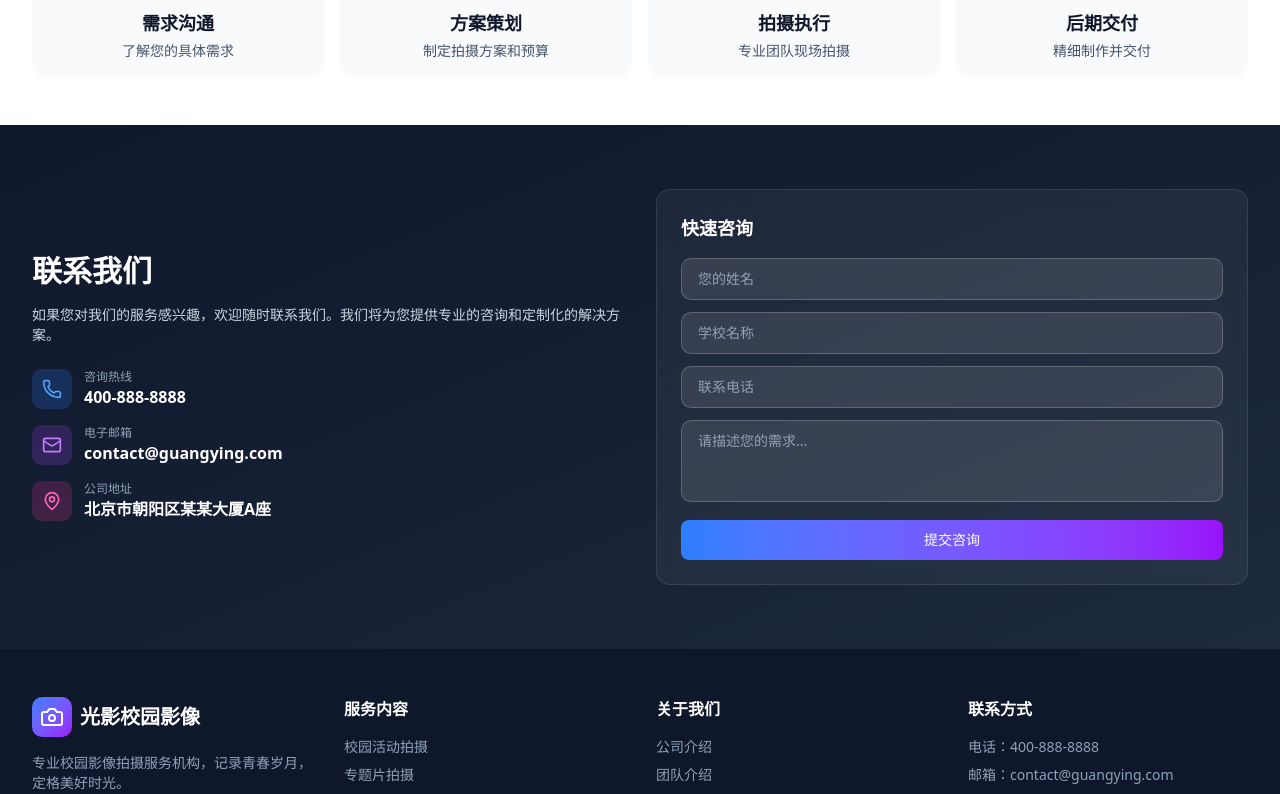
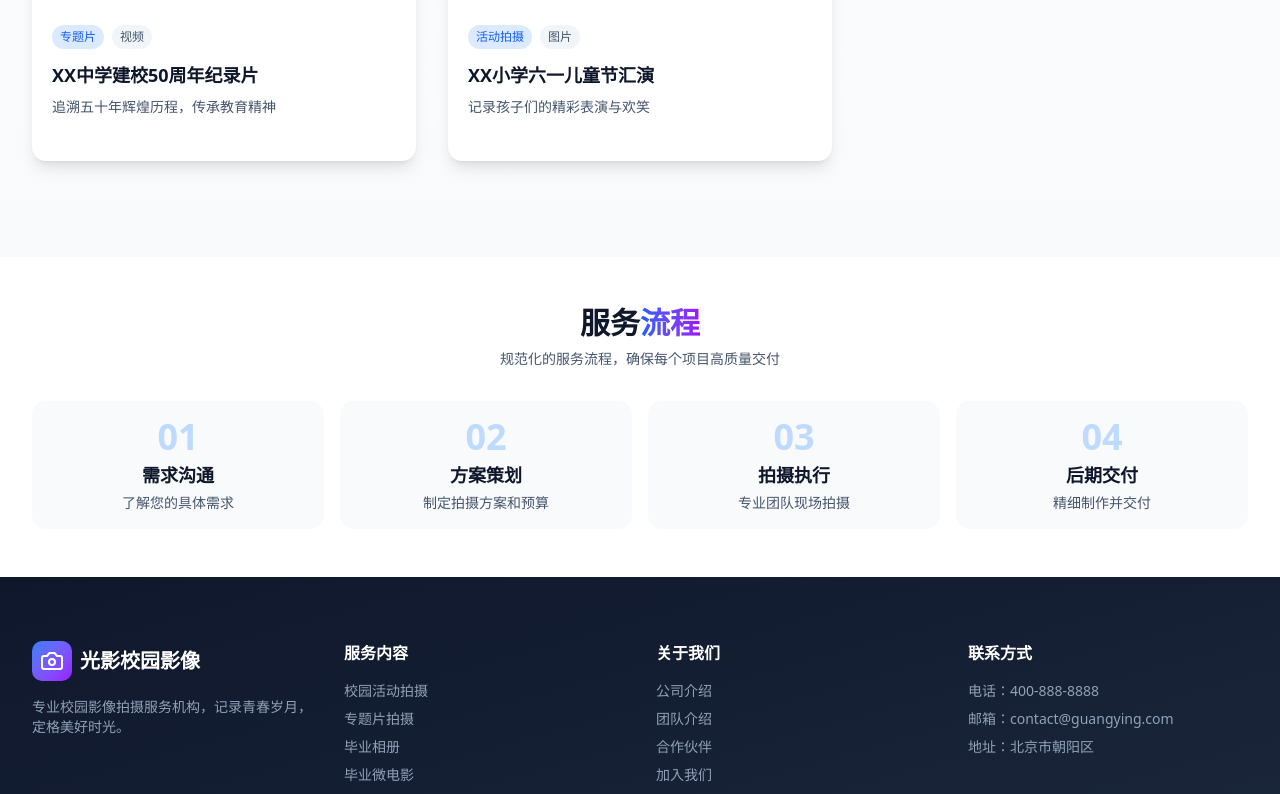
Before and after one commit to avajiangjiang/guangying-campus, a Next.js app: page / in a window 1280 px wide. Shown: the part 3083-3877 px from the top of the page. Built offline with nearby package versions, Linux system fonts and the light colour scheme.

Commit message:
feat: 移除联系我们版块并增加案例数量
- 移除联系我们独立版块，保留底部footer的联系方式
- 新增2个精选案例，从6个增加到8个
- 新增案例：XX中学建校50周年纪录片、XX小学六一儿童节汇演

```diff
--- a/src/app/page.tsx
+++ b/src/app/page.tsx
@@ -347,93 +347,8 @@ export default function Home() {
         </div>
       </section>
 
-      {/* 联系我们 */}
-      <section id="contact" className="py-16 bg-gradient-to-br from-slate-900 to-slate-800">
-        <div className="max-w-7xl mx-auto px-4 sm:px-6 lg:px-8">
-          <div className="grid md:grid-cols-2 gap-8 items-center">
-            <div>
-              <h2 className="text-2xl md:text-3xl font-bold text-white mb-4">
-                联系我们
-              </h2>
-              <p className="text-slate-300 mb-6 text-sm">
-                如果您对我们的服务感兴趣，欢迎随时联系我们。我们将为您提供专业的咨询和定制化的解决方案。
-              </p>
-
-              <div className="space-y-4">
-                <div className="flex items-center gap-3">
-                  <div className="w-10 h-10 bg-blue-500/20 rounded-lg flex items-center justify-center">
-                    <Phone className="w-5 h-5 text-blue-400" />
-                  </div>
-                  <div>
-                    <div className="text-slate-400 text-xs">咨询热线</div>
-                    <div className="text-white font-semibold">400-888-8888</div>
-                  </div>
-                </div>
-
-                <div className="flex items-center gap-3">
-                  <div className="w-10 h-10 bg-purple-500/20 rounded-lg flex items-center justify-center">
-                    <Mail className="w-5 h-5 text-purple-400" />
-                  </div>
-                  <div>
-                    <div className="text-slate-400 text-xs">电子邮箱</div>
-                    <div className="text-white font-semibold">contact@guangying.com</div>
-                  </div>
-                </div>
-
-                <div className="flex items-center gap-3">
-                  <div className="w-10 h-10 bg-pink-500/20 rounded-lg flex items-center justify-center">
-                    <MapPin className="w-5 h-5 text-pink-400" />
-                  </div>
-                  <div>
-                    <div className="text-slate-400 text-xs">公司地址</div>
-                    <div className="text-white font-semibold">北京市朝阳区某某大厦A座</div>
-                  </div>
-                </div>
-              </div>
-            </div>
-
-            <div className="bg-white/5 backdrop-blur-sm rounded-xl p-6 border border-white/10">
-              <h3 className="text-lg font-semibold text-white mb-4">快速咨询</h3>
-              <form className="space-y-3">
-                <div>
-                  <input
-                    type="text"
-                    placeholder="您的姓名"
-                    className="w-full px-4 py-2.5 bg-white/10 border border-white/20 rounded-lg text-white placeholder-slate-400 focus:outline-none focus:ring-2 focus:ring-blue-500 text-sm"
-                  />
-                </div>
-                <div>
-                  <input
-                    type="text"
-                    placeholder="学校名称"
-                    className="w-full px-4 py-2.5 bg-white/10 border border-white/20 rounded-lg text-white placeholder-slate-400 focus:outline-none focus:ring-2 focus:ring-blue-500 text-sm"
-                  />
-                </div>
-                <div>
-                  <input
-                    type="tel"
-                    placeholder="联系电话"
-                    className="w-full px-4 py-2.5 bg-white/10 border border-white/20 rounded-lg text-white placeholder-slate-400 focus:outline-none focus:ring-2 focus:ring-blue-500 text-sm"
-                  />
-                </div>
-                <div>
-                  <textarea
-                    placeholder="请描述您的需求..."
-                    rows={3}
-                    className="w-full px-4 py-2.5 bg-white/10 border border-white/20 rounded-lg text-white placeholder-slate-400 focus:outline-none focus:ring-2 focus:ring-blue-500 resize-none text-sm"
-                  ></textarea>
-                </div>
-                <Button className="w-full bg-gradient-to-r from-blue-500 to-purple-600 hover:from-blue-600 hover:to-purple-700 text-white py-5">
-                  提交咨询
-                </Button>
-              </form>
-            </div>
-          </div>
-        </div>
-      </section>
-
       {/* 底部 */}
-      <footer className="bg-slate-900 py-12">
+      <footer id="contact" className="bg-gradient-to-br from-slate-900 to-slate-800 py-16">
         <div className="max-w-7xl mx-auto px-4 sm:px-6 lg:px-8">
           <div className="grid md:grid-cols-4 gap-8 mb-8">
             <div>
--- a/src/data/cases.json
+++ b/src/data/cases.json
@@ -47,6 +47,22 @@
       "description": "展现专业特色，吸引优秀学子",
       "mediaUrl": "",
       "mediaType": "video"
+    },
+    {
+      "id": "7",
+      "title": "XX中学建校50周年纪录片",
+      "category": "专题片",
+      "description": "追溯五十年辉煌历程，传承教育精神",
+      "mediaUrl": "",
+      "mediaType": "video"
+    },
+    {
+      "id": "8",
+      "title": "XX小学六一儿童节汇演",
+      "category": "活动拍摄",
+      "description": "记录孩子们的精彩表演与欢笑",
+      "mediaUrl": "",
+      "mediaType": "image"
     }
   ]
 }
```
